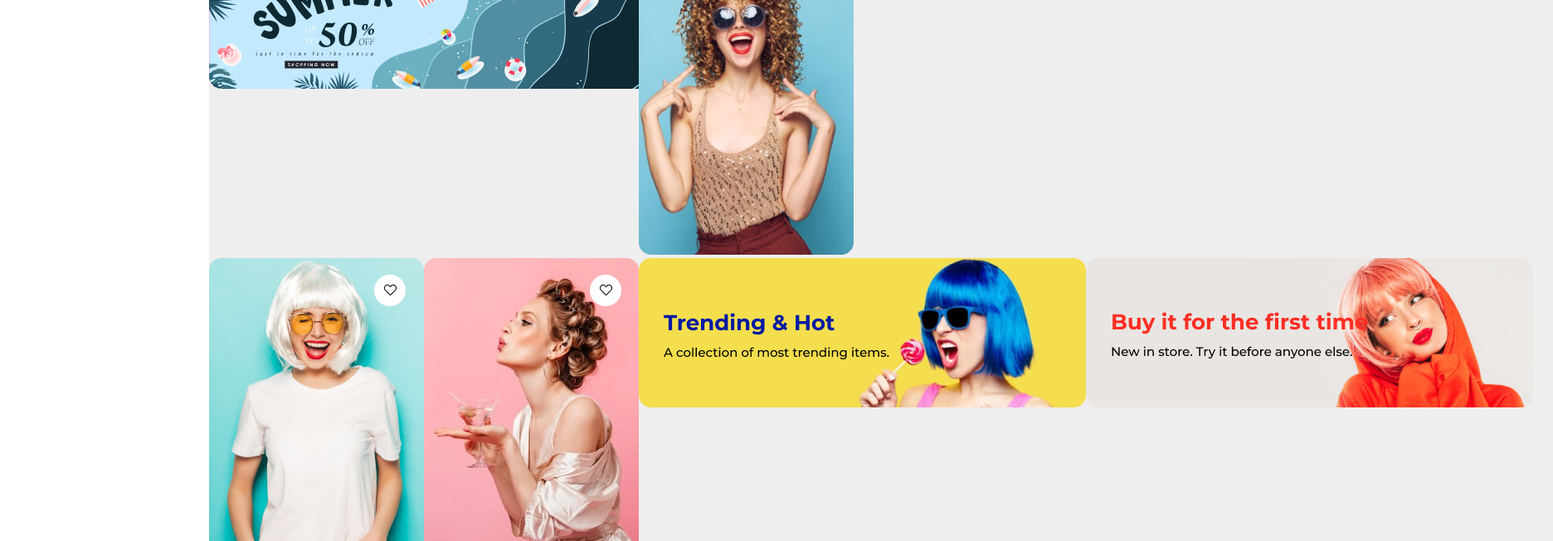
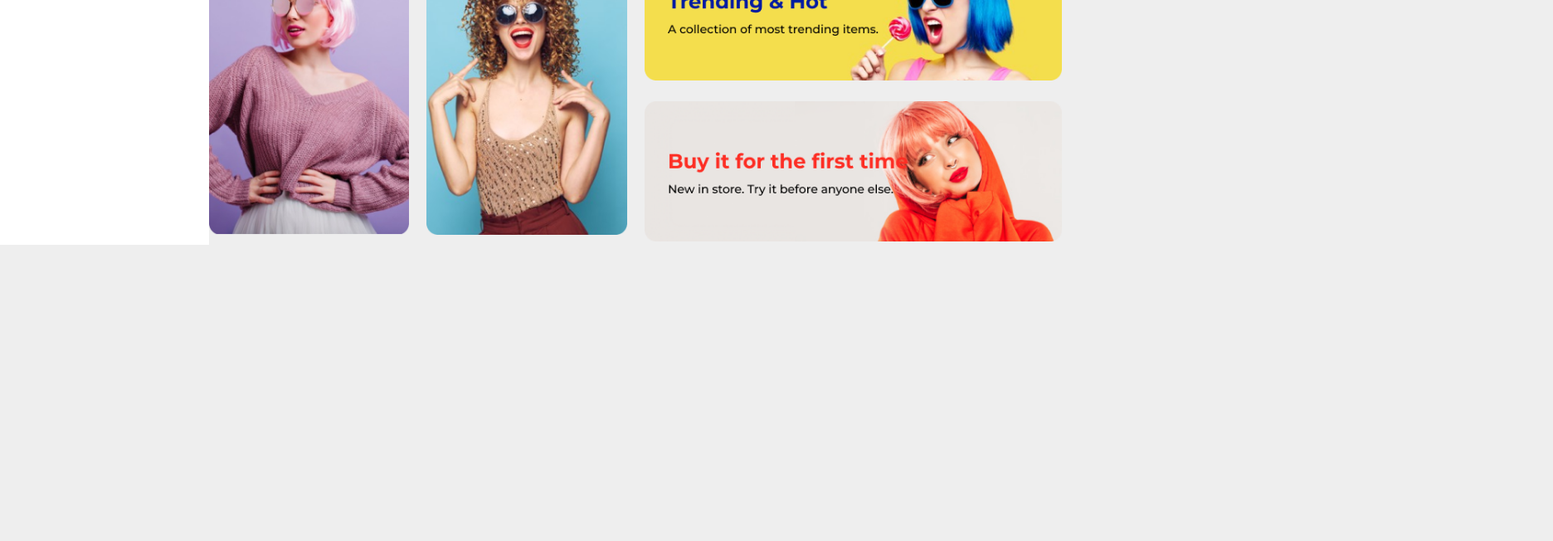
Before and after one commit to kseniy213/wigs.project, a plain HTML site: page index.html in a window 1280 px wide. Shown: the part 600-1252 px from the top of the page at 83% size, 1872 px wide, since content can reach past the window. After the commit the page ends 895 px from the top, so only its background shows below. Drawn offline with Linux system fonts and the light colour scheme.

Commit message:
«first»

```diff
--- a/css/main.css
+++ b/css/main.css
@@ -77,28 +77,21 @@
 .main{
     grid-area: main;
     display: grid;
-    display: grid;
     grid-template-columns: repeat(4, 1fr);
     grid-template-rows: repeat(4, 1fr);
-    grid-column-gap: 0px;
-    grid-row-gap: 0px;
+    grid-column-gap: 21px;
+    grid-row-gap: 21px;
 }
 
-.main  img{
-    max-width: 539px;
-    gap: 21px;
 
-}
-
-    .div1 { grid-area: 1 / 1 / 2 / 3; }
-    .div2 { grid-area: 2 / 1 / 3 / 3; }
-    .div3 { grid-area: 3 / 1 / 5 / 2; }
-    .div4 { grid-area: 3 / 2 / 5 / 3; }
-    .div5 { grid-area: 1 / 3 / 2 / 5; }
-    .div6 { grid-area: 2 / 3 / 3 / 5; }
-    .div7 { grid-area: 3 / 3 / 5 / 4; }
-    .div8 { grid-area: 3 / 4 / 5 / 5; }
-
+.div1 { grid-area: 1 / 1 / 2 / 3; }
+.div2 { grid-area: 2 / 1 / 3 / 3; }
+.div3 { grid-area: 1 / 3 / 3 / 4; }
+.div4 { grid-area: 1 / 4 / 3 / 5; }
+.div5 { grid-area: 3 / 1 / 5 / 2; }
+.div6 { grid-area: 3 / 2 / 5 / 3; }
+.div7 { grid-area: 3 / 3 / 4 / 5; }
+.div8 { grid-area: 4 / 3 / 5 / 5; }
 
 
 .header{
```
